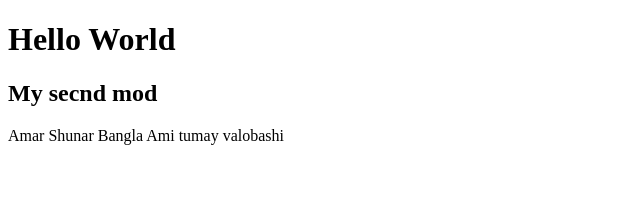
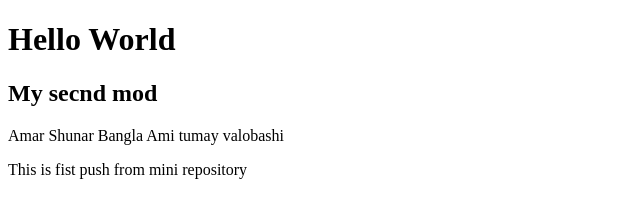
Before and after one commit to shahidul-7/git, a plain HTML site: page index.html in a window 1280 px wide. Shown: the whole page, without its empty margins (0-640 px from the left). Drawn offline with Linux system fonts and the light colour scheme.

Commit message:
a p added

```diff
--- a/index.html
+++ b/index.html
@@ -10,5 +10,6 @@
     <h1>Hello World</h1>
     <h2>My secnd mod</h2>
     <p>Amar Shunar Bangla Ami tumay valobashi</p>
+    <p>This is fist push from mini repository</p>
 </body>
 </html>
```
